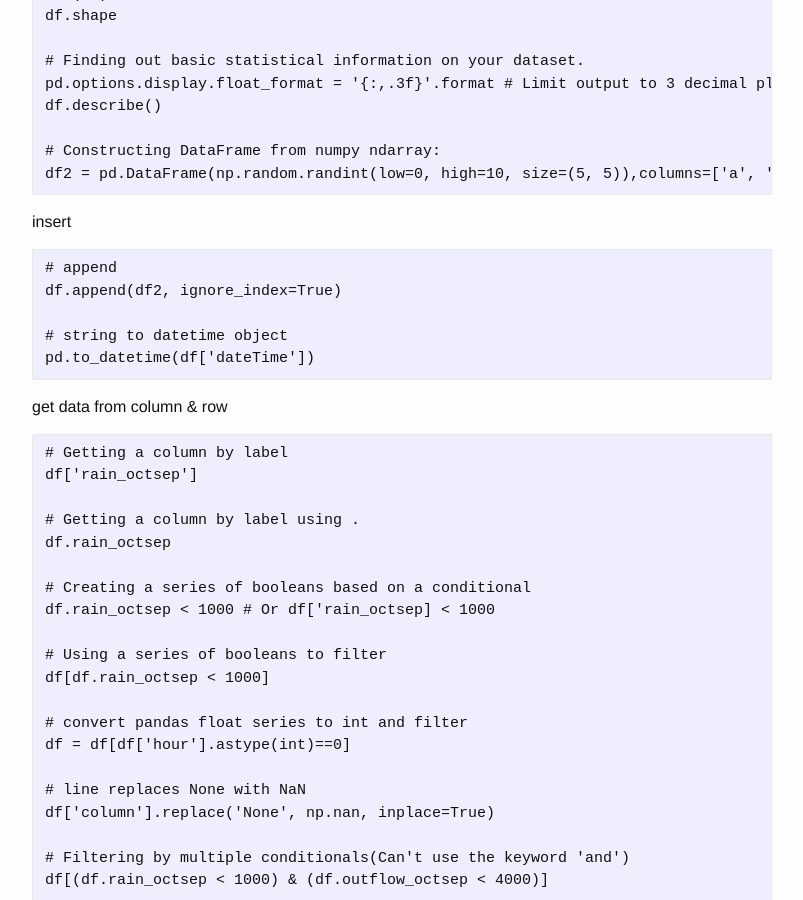
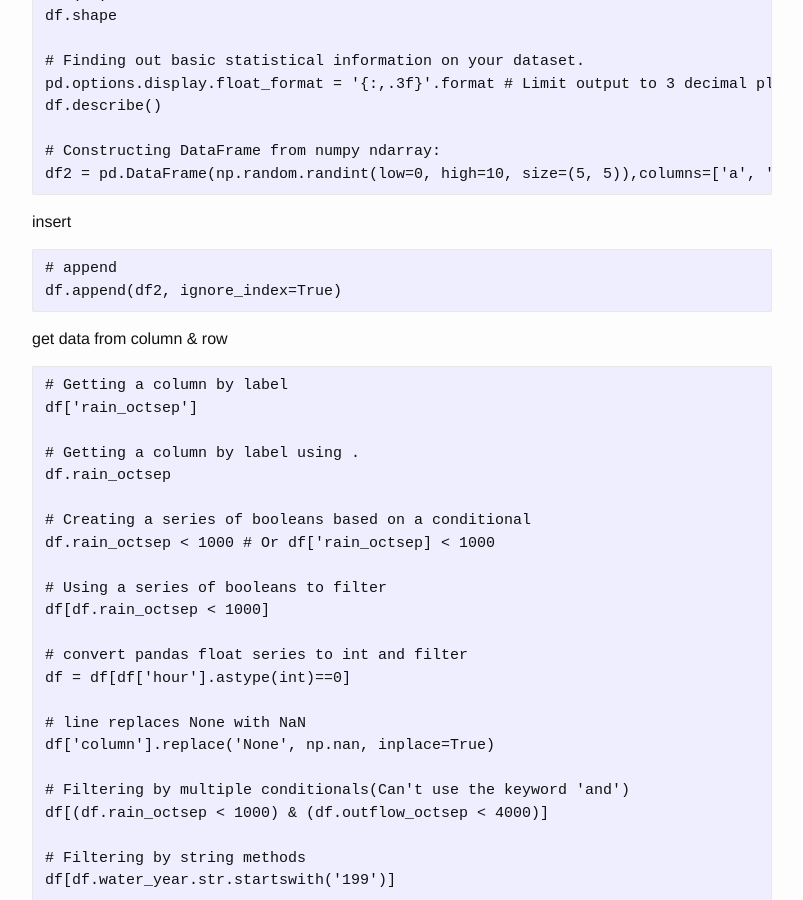
Before and after one commit to josephstalin117/josephstalin117.github.io, a Jekyll site: the page built from _posts/2018-3-13-pandas.markdown, in a window 1280 px wide and 900 px high, scrolled down 647 px. Shown: the whole window, without its empty margins (238-1041 px from the left). Built offline with Jekyll 4.4.1, drawn with Linux system fonts in a browser that asks for light colours.

Commit message:
remove insert of pd.to_dateTime

````diff
--- a/_posts/2018-3-13-pandas.markdown
+++ b/_posts/2018-3-13-pandas.markdown
@@ -40,9 +40,6 @@
 ```
 # append
 df.append(df2, ignore_index=True)
-
-# string to datetime object
-pd.to_datetime(df['dateTime'])
 ```
 
 get data from column & row
````
